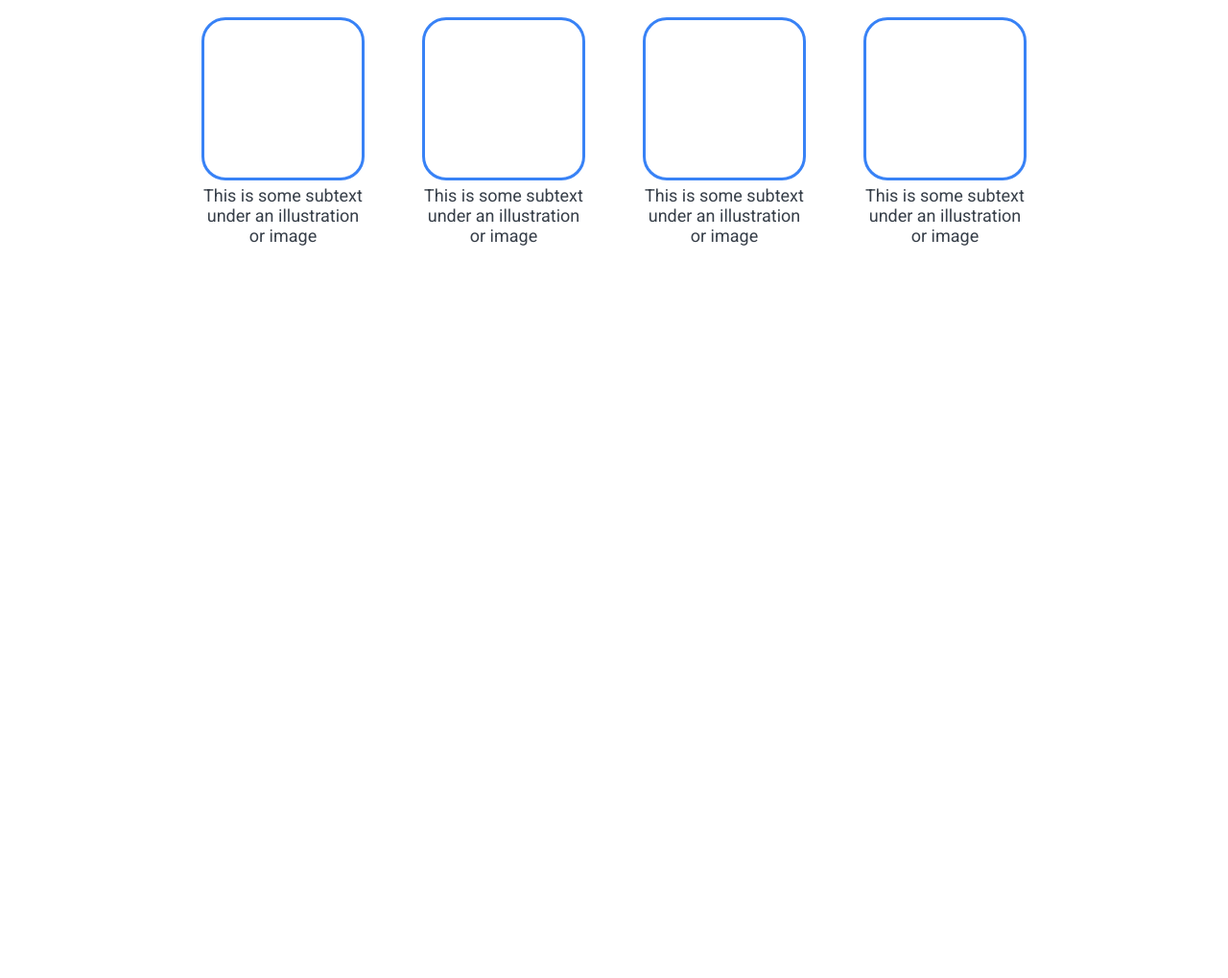
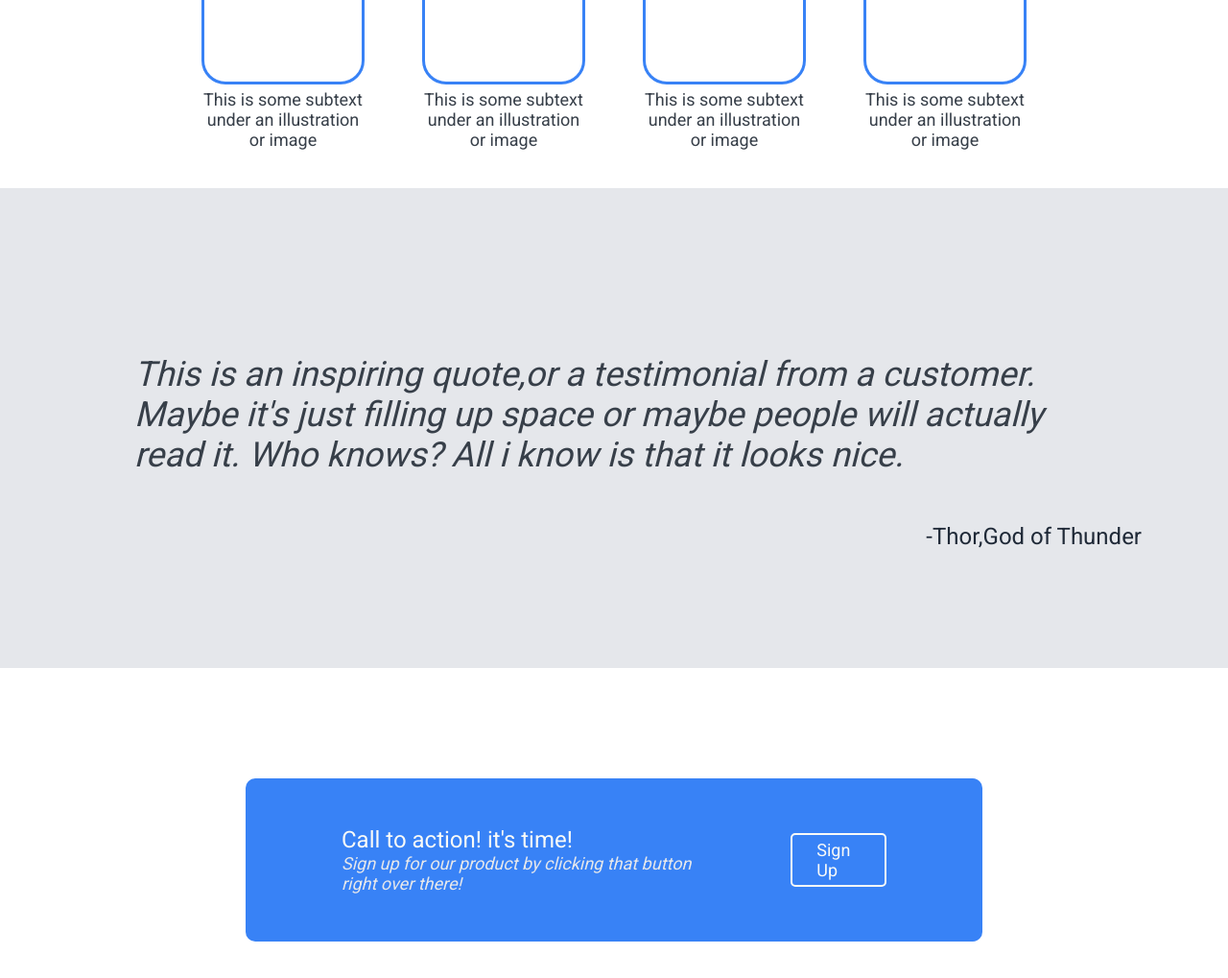
Before and after one commit to singhutsav5502/OdinProjectThings, a plain HTML site: page index.html in a window 1280 px wide. Shown: the part 655-1674 px from the top of the page at 96% size. Before the commit the page ends 916 px from the top, so only its background shows below. Drawn offline with Linux system fonts and the light colour scheme.

Commit message:
quote and CTA

```diff
--- a/index.css
+++ b/index.css
@@ -37,7 +37,7 @@ html{
     display: flex;
     justify-content: center;
     align-items: center;
-    height:500px;
+    height:50vh;
 }
 .Left{
     display: flex;
@@ -85,6 +85,7 @@ html{
     display:flex;
     flex-direction: column;
     align-items: center;
+    height:50vh;
 }
 
 .InfoHead{
@@ -115,4 +116,76 @@ html{
     color: #373f49;
     margin:5px 0;
     text-align: center;
+    margin-bottom:100px;
 }
+
+/* Quote */
+.Quote{
+    display: flex;
+    align-items: center;
+    justify-content: center;
+    background-color: #E5E7EB;
+    height:500px;
+}
+.QuoteBox{
+    display: flex;
+    flex-direction: column;
+}
+.QuoteText{
+    font-size:36px;
+    font-style: italic;
+    color:#373f49;
+    flex-wrap: wrap;
+    width:1000px;
+    margin:50px;
+}
+.Quoted{
+    align-self:  flex-end;
+    font-size:24px;
+    font-style:bold;
+    color:#1F2937;
+}
+
+/* Call to action */
+
+.CTA{
+    height:400px;
+    display: flex;
+    justify-content: center;
+    align-items: center;
+}
+.CTAbox{
+    background-color:#3882F6;
+    display: flex;
+    align-items: center;
+    border-radius: 10px;
+    width:60vw;
+    padding: 50px 0;
+    justify-content: space-between;
+}
+.CTAtext{
+    display: flex;
+    flex-direction: column;
+    margin-left:100px;
+}
+.CTAHero{
+    font-size: 24px;
+    font-style: bold;
+    color: #F9FAF8;
+}
+.CTASub{
+    font-size: 18px;
+    font-style: italic;
+    color: #E5E7EB;
+}
+.CTASU{
+    margin: 0px 100px;
+    font-size:18px;
+    color: #F9FAF8;
+    border: 2px solid #F9FAF8;
+    padding:5px 25px;
+    border-radius: 5px;
+    font-style: bold;
+
+
+}
--- a/index.html
+++ b/index.html
@@ -48,5 +48,22 @@
                 </div>
             </div>
         </div>
+        <!-- QUOTE -->
+        <div class="Quote">
+            <div class="QuoteBox">
+                <div class="QuoteText">This is an inspiring quote,or a testimonial from a customer. Maybe it's just filling up space or maybe people will actually read it. Who knows? All i know is that it looks nice.</div>
+                <div class="Quoted">-Thor,God of Thunder</div>
+            </div>
+        </div>
+        <!--Call to actions-->
+        <div class="CTA">
+            <div class="CTAbox">
+                <div class="CTAtext">
+                    <div class="CTAHero">Call to action! it's time!</div>
+                    <div class="CTASub">Sign up for our product by clicking that button right over there!</div>
+                </div>
+                <div class="CTASU">Sign Up</div>
+            </div>
+        </div>
     </body>
 </html>
```
